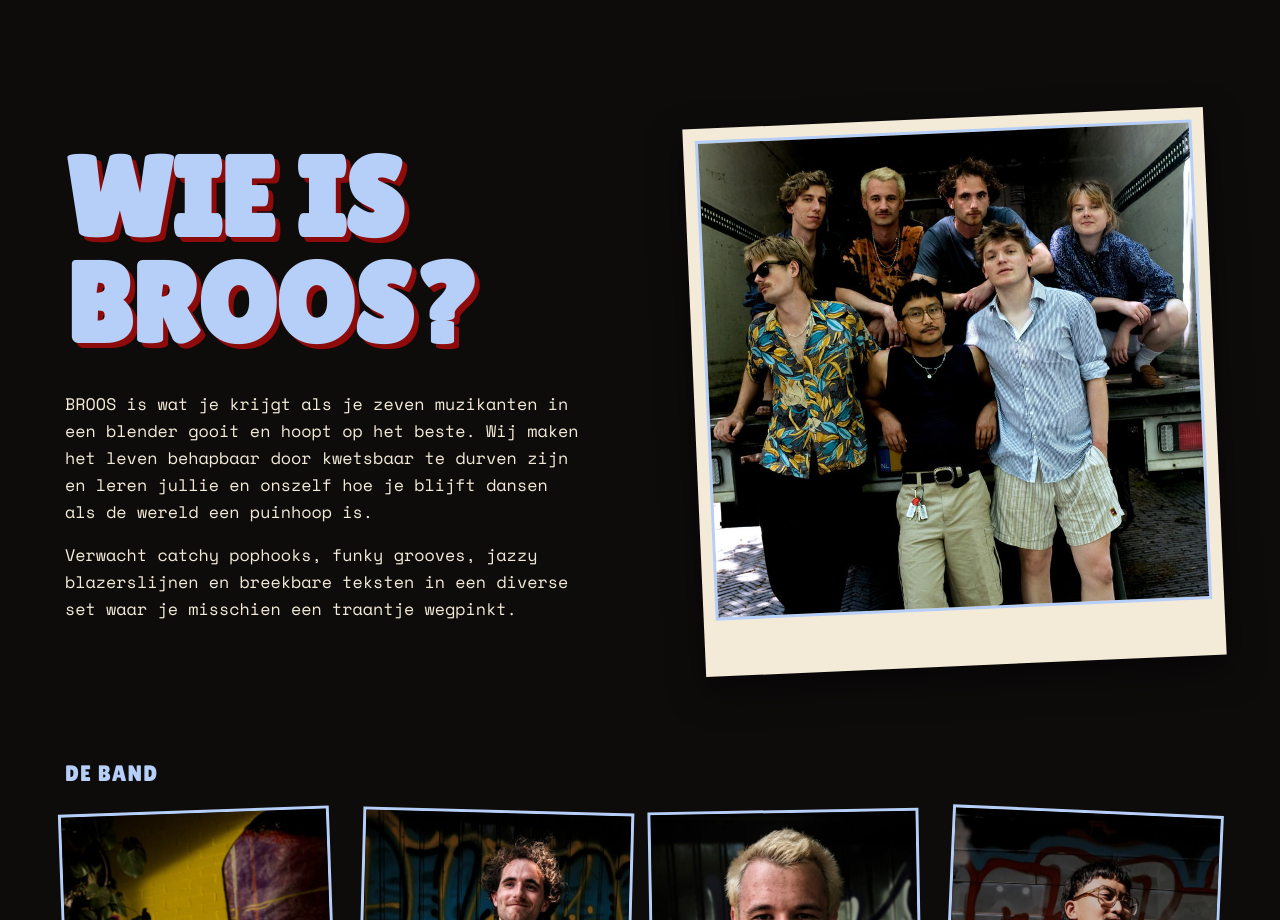
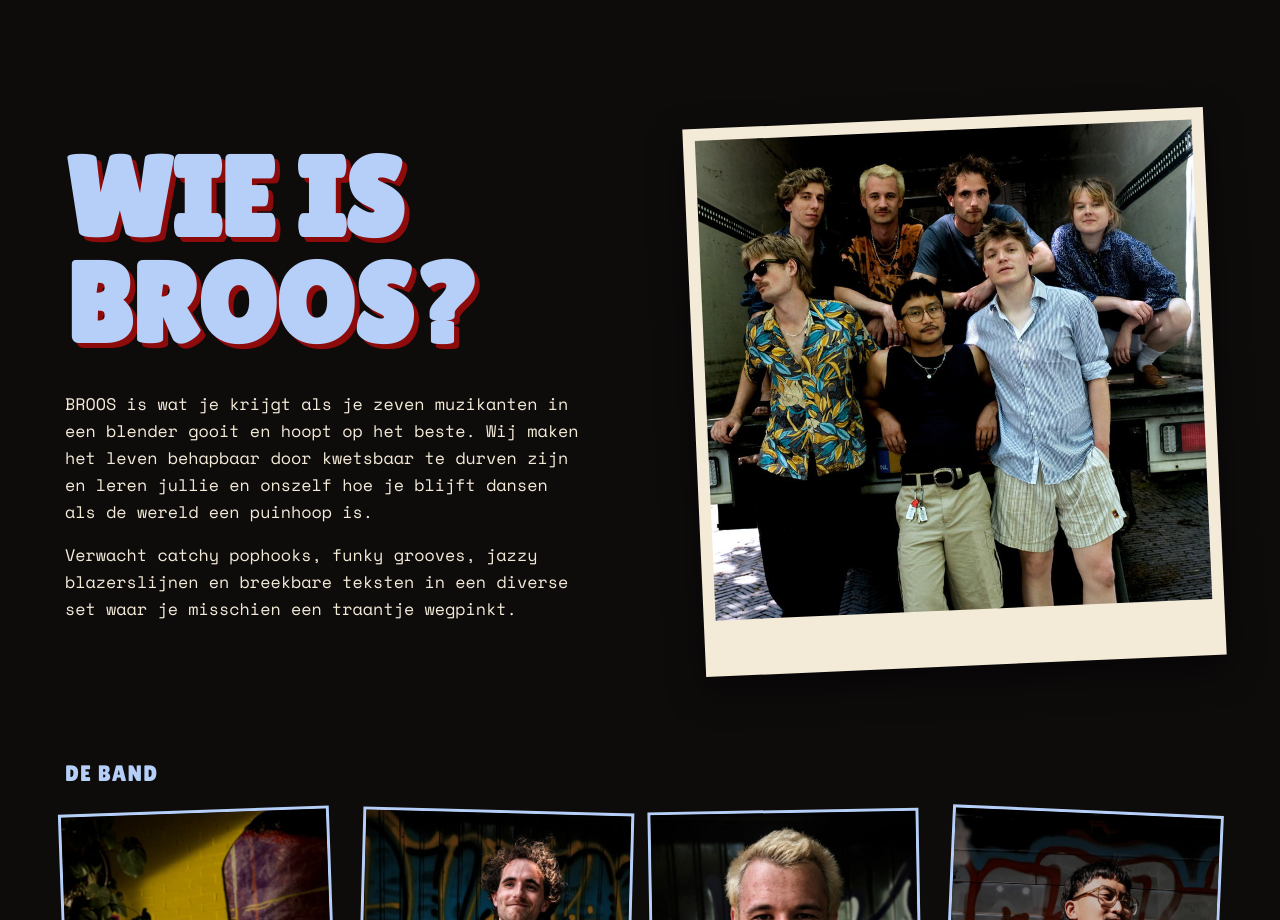
Before and after one commit to PepijnVermeulen/broos_website, a plain HTML site: page index.html in a window 1280 px wide. Shown: the part 2220-3140 px from the top of the page. Drawn offline with nearby package versions, Linux system fonts and the light colour scheme.

Commit message:
Remove blue outline from polaroid photo
Co-Authored-By: Claude Opus 5.5 <noreply@anthropic.com>

```diff
--- a/css/style.css
+++ b/css/style.css
@@ -328,7 +328,7 @@ body::after {
   transition: transform .3s;
 }
 .polaroid:hover { transform: rotate(-1deg) scale(1.01); }
-.polaroid img { width: 100%; max-height: 480px; object-fit: cover; border: var(--frame); }
+.polaroid img { width: 100%; max-height: 480px; object-fit: cover; }
 
 .members__label {
   font-family: var(--font);
```
